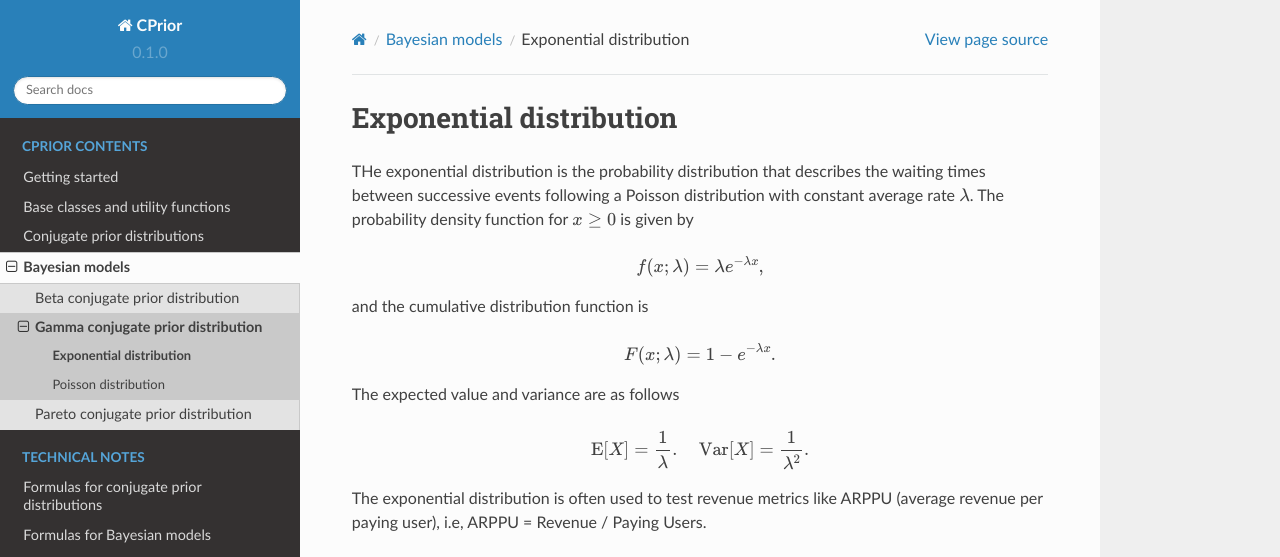
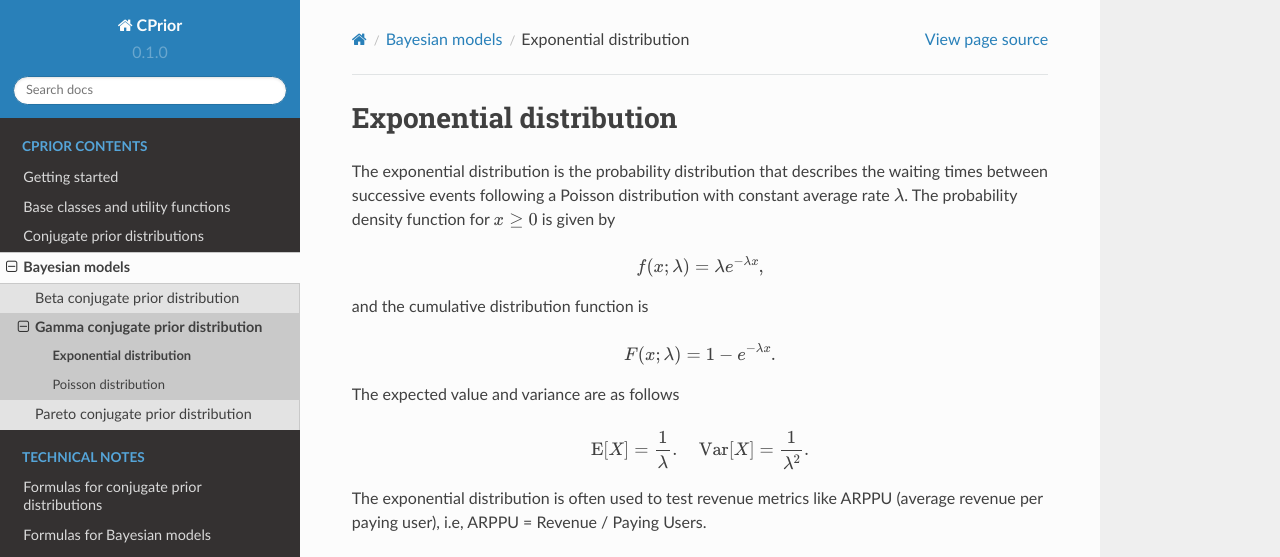
Before and after one commit to guillermo-navas-palencia/cprior, a Sphinx documentation site: the page built from doc/source/models_exponential.rst, in a window 1280 px wide and 1096 px high. Shown: the top 557 px of the window. Built offline with Sphinx 7.4.7 and the Read the Docs theme 2.0.0, drawn with Linux system fonts in a browser that asks for light colours; grey boxes are pictures that could not be loaded.

Commit message:
Minor typo

```diff
--- a/doc/source/models_exponential.rst
+++ b/doc/source/models_exponential.rst
@@ -1,7 +1,7 @@
 Exponential distribution
 ========================
 
-THe exponential distribution is the probability distribution that describes
+The exponential distribution is the probability distribution that describes
 the waiting times between successive events following a Poisson distribution
 with constant average rate :math:`\lambda`. The probability density function
 for :math:`x \ge 0` is given by
```
